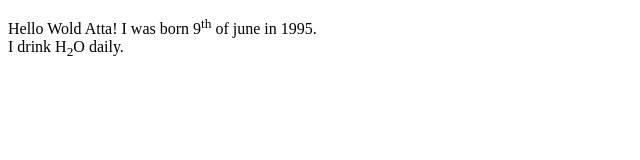
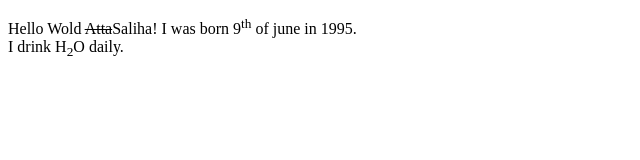
Before and after one commit to AttaQureshi/bootcamp2020, a plain HTML site: page index.html in a window 1280 px wide. Shown: the whole page, without its empty margins (0-640 px from the left). Drawn offline with Linux system fonts and the light colour scheme.

Commit message:
Update index.html

```diff
--- a/index.html
+++ b/index.html
@@ -6,7 +6,7 @@
     <title>My First Sample Page</title>
 </head>
 <body>
-    <p>Hello Wold Atta! I was born 9<sup>th</sup> of june in 1995. <br/>
+    <p>Hello Wold <s>Atta</s>Saliha! I was born 9<sup>th</sup> of june in 1995. <br/>
         I drink H<sub>2</sub>O daily. </p>
 </body>
 </html>
```
